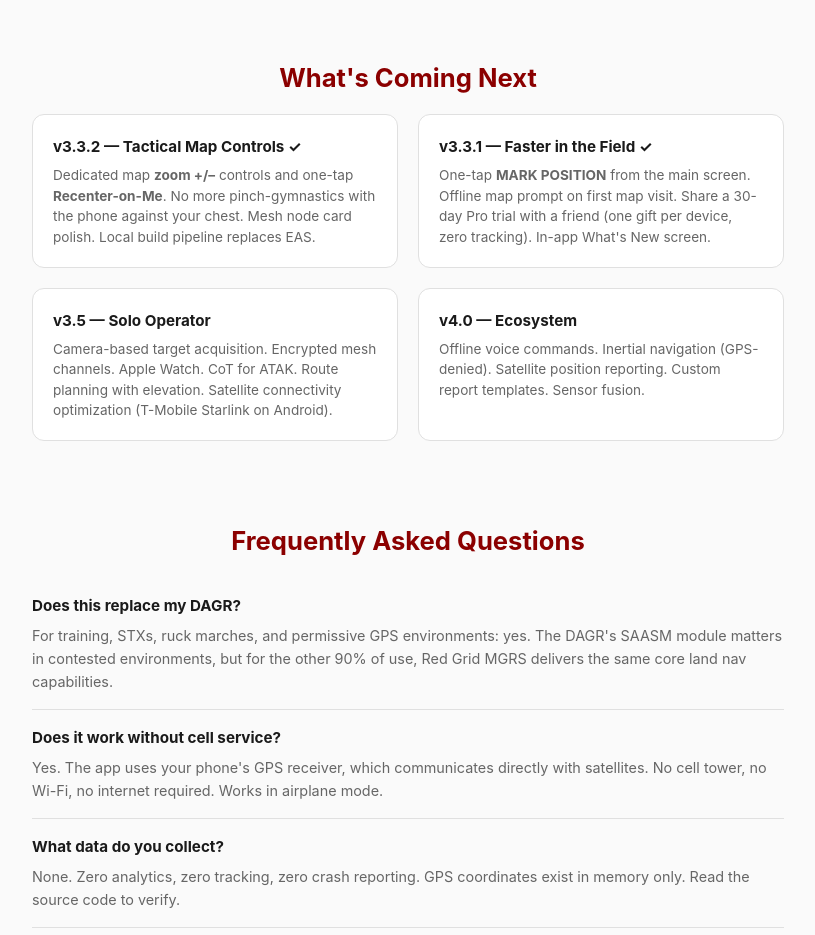
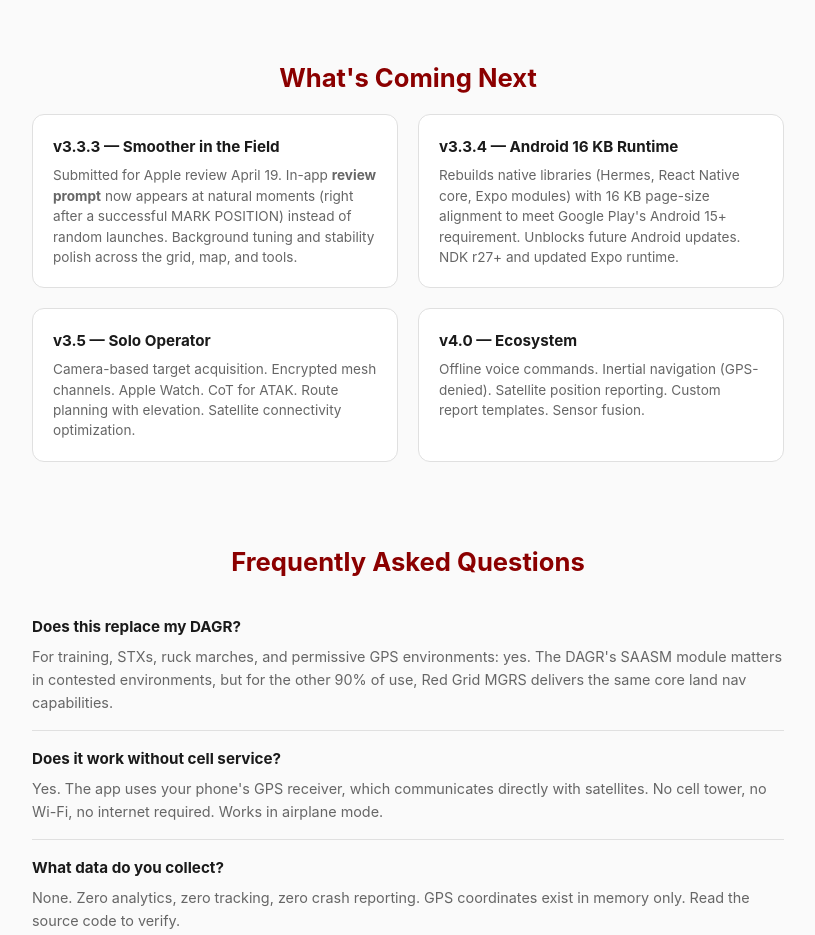
Before and after one commit to RedGridTactical/RedGridMGRS, a website: page docs/index.html in a window 1280 px wide. Shown: the part 4000-4935 px from the top of the page, without its empty margins (232-1047 px from the left). Drawn offline with Linux system fonts and the light colour scheme.

Commit message:
docs: roadmap — add v3.3.3 (in Apple review) + v3.3.4 (Android 16 KB)
README + GitHub Pages landing updated to reflect current state:
- v3.3.3 "Smoother in the Field" — submitted for Apple review Apr 19
- v3.3.4 "Android 16 KB Runtime" — next planned release, rebuilds
  native libs with 16 KB page-size alignment to meet Google Play's
  Android 15+ requirement (enforcement live since Oct 2025)

```diff
--- a/docs/index.html
+++ b/docs/index.html
@@ -722,16 +722,16 @@
   <h2 style="text-align: center;">What's Coming Next</h2>
   <div class="features" style="grid-template-columns: repeat(auto-fit, minmax(250px, 1fr));">
     <div class="feature-card">
-      <h4>v3.3.2 &mdash; Tactical Map Controls &#10003;</h4>
-      <p>Dedicated map <strong>zoom +/–</strong> controls and one-tap <strong>Recenter-on-Me</strong>. No more pinch-gymnastics with the phone against your chest. Mesh node card polish. Local build pipeline replaces EAS.</p>
+      <h4>v3.3.3 &mdash; Smoother in the Field</h4>
+      <p>Submitted for Apple review April 19. In-app <strong>review prompt</strong> now appears at natural moments (right after a successful MARK POSITION) instead of random launches. Background tuning and stability polish across the grid, map, and tools.</p>
     </div>
     <div class="feature-card">
-      <h4>v3.3.1 &mdash; Faster in the Field &#10003;</h4>
-      <p>One-tap <strong>MARK POSITION</strong> from the main screen. Offline map prompt on first map visit. Share a 30-day Pro trial with a friend (one gift per device, zero tracking). In-app What's New screen.</p>
+      <h4>v3.3.4 &mdash; Android 16 KB Runtime</h4>
+      <p>Rebuilds native libraries (Hermes, React Native core, Expo modules) with 16 KB page-size alignment to meet Google Play's Android 15+ requirement. Unblocks future Android updates. NDK r27+ and updated Expo runtime.</p>
     </div>
     <div class="feature-card">
       <h4>v3.5 &mdash; Solo Operator</h4>
-      <p>Camera-based target acquisition. Encrypted mesh channels. Apple Watch. CoT for ATAK. Route planning with elevation. Satellite connectivity optimization (T-Mobile Starlink on Android).</p>
+      <p>Camera-based target acquisition. Encrypted mesh channels. Apple Watch. CoT for ATAK. Route planning with elevation. Satellite connectivity optimization.</p>
     </div>
     <div class="feature-card">
       <h4>v4.0 — Ecosystem</h4>
```
Also changed, not shown: README.md.
